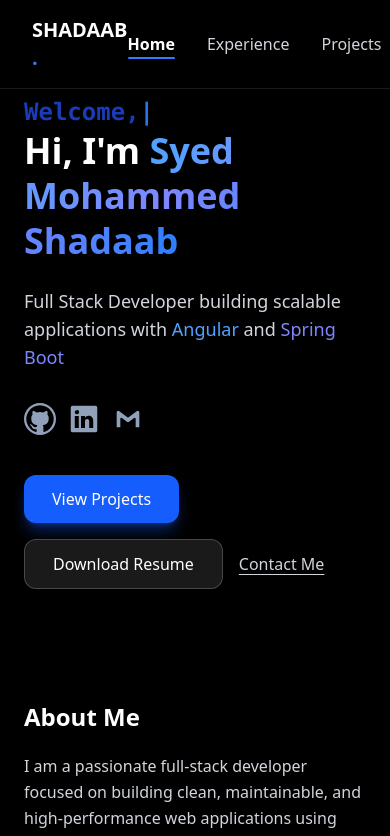
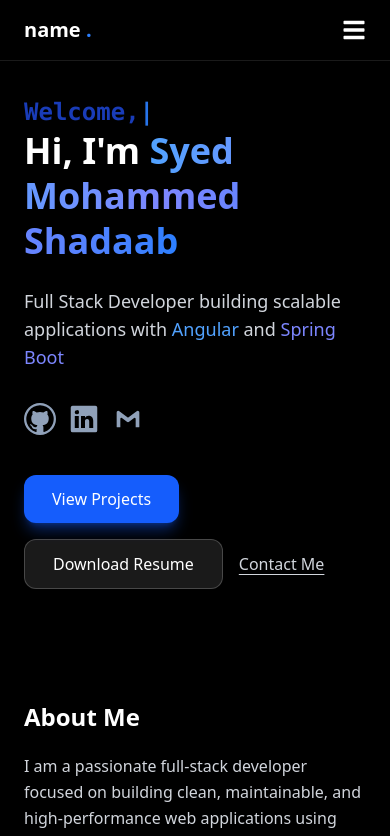
Before and after one commit to syedmohammedshadaab/portfolio, a React (Vite) app: page / in a window 390 px wide. Shown: the top 836 px of the page. Built offline with nearby package versions, Linux system fonts and the light colour scheme.

Commit message:
Added Mobile Friendly UI NavBar

```diff
--- a/src/components/Navbar.jsx
+++ b/src/components/Navbar.jsx
@@ -1,5 +1,7 @@
 import { NavLink } from "react-router-dom";
-import { motion } from "framer-motion";
+import { motion, AnimatePresence } from "framer-motion";
+import { useState, useEffect, useRef } from "react";
+import { FaBars, FaTimes } from "react-icons/fa";
 
 const navItem = {
   hidden: { opacity: 0, y: -10 },
@@ -7,15 +9,62 @@ const navItem = {
 };
 
 const Navbar = () => {
+  const [isOpen, setIsOpen] = useState(false);
+  const menuRef = useRef();
+
+  const navLinks = [
+    { name: "Home", path: "/" },
+    { name: "Experience", path: "/about" },
+    { name: "Projects", path: "/projects" },
+    { name: "Contact", path: "/contact" },
+  ];
+
+  /* ===========================
+     1️⃣ Prevent background scroll
+  ============================ */
+  useEffect(() => {
+    if (isOpen) {
+      document.body.style.overflow = "hidden";
+    } else {
+      document.body.style.overflow = "auto";
+    }
+  }, [isOpen]);
+
+  /* ===========================
+     2️⃣ Close when clicking outside
+  ============================ */
+  useEffect(() => {
+    const handleClickOutside = (event) => {
+      if (menuRef.current && !menuRef.current.contains(event.target)) {
+        setIsOpen(false);
+      }
+    };
+
+    if (isOpen) {
+      document.addEventListener("mousedown", handleClickOutside);
+    }
+
+    return () => {
+      document.removeEventListener("mousedown", handleClickOutside);
+    };
+  }, [isOpen]);
+
+  /* ===========================
+     3️⃣ Smooth scroll to top on route change
+  ============================ */
+  useEffect(() => {
+    window.scrollTo({ top: 0, behavior: "smooth" });
+  }, []);
+
   return (
     <motion.nav
       initial={{ y: -20, opacity: 0 }}
       animate={{ y: 0, opacity: 1 }}
-      transition={{ duration: 0.6, ease: "easeOut" }}
+      transition={{ duration: 0.6 }}
       className="fixed top-0 left-0 w-full z-50 backdrop-blur-md
                  bg-black/40 border-b border-white/10"
     >
-      <div className="max-w-7xl mx-auto flex justify-between items-center px-8 py-4">
+      <div className="max-w-7xl mx-auto flex justify-between items-center px-6 md:px-8 py-4">
 
         {/* Logo */}
         <motion.h1
@@ -23,27 +72,22 @@ const Navbar = () => {
           className="text-xl font-bold text-white"
         >
           <NavLink to="/" className="group">
-            SHADAAB{" "}
+            name{" "}
             <span className="text-blue-500 group-hover:text-blue-400 transition">
               .
             </span>
           </NavLink>
         </motion.h1>
 
-        {/* Links */}
-        <ul className="flex gap-8 font-medium">
-          {[
-            { name: "Home", path: "/" },
-            { name: "Experience", path: "/about" },
-            { name: "Projects", path: "/projects" },
-            { name: "Contact", path: "/contact" },
-          ].map((item) => (
+        {/* Desktop Links */}
+        <ul className="hidden md:flex gap-8 font-medium">
+          {navLinks.map((item) => (
             <motion.li
               key={item.name}
               variants={navItem}
               initial="hidden"
               animate="visible"
-              transition={{ duration: 0.4, ease: "easeOut" }}
+              transition={{ duration: 0.4 }}
             >
               <NavLink
                 to={item.path}
@@ -58,16 +102,10 @@ const Navbar = () => {
                     >
                       {item.name}
                     </span>
-
-                    {/* Animated underline */}
                     <motion.span
                       layout
                       className={`absolute left-0 -bottom-1 h-[2px] w-full rounded-full
-                        ${
-                          isActive
-                            ? "bg-blue-500"
-                            : "bg-transparent group-hover:bg-blue-400/60"
-                        }`}
+                        ${isActive ? "bg-blue-500" : "bg-transparent"}`}
                     />
                   </>
                 )}
@@ -75,7 +113,55 @@ const Navbar = () => {
             </motion.li>
           ))}
         </ul>
+
+        {/* Hamburger Icon */}
+        <div
+          className="md:hidden text-2xl text-white cursor-pointer z-50"
+          onClick={() => setIsOpen(!isOpen)}
+        >
+          {isOpen ? <FaTimes /> : <FaBars />}
+        </div>
       </div>
+
+      {/* Overlay */}
+      <AnimatePresence>
+        {isOpen && (
+          <>
+            {/* Dark Background */}
+            <motion.div
+              initial={{ opacity: 0 }}
+              animate={{ opacity: 0.6 }}
+              exit={{ opacity: 0 }}
+              transition={{ duration: 0.3 }}
+              className="fixed inset-0 bg-black"
+            />
+
+            {/* Slide Menu */}
+            <motion.div
+              ref={menuRef}
+              initial={{ x: "100%" }}
+              animate={{ x: 0 }}
+              exit={{ x: "100%" }}
+              transition={{ duration: 0.4, ease: "easeInOut" }}
+              className="fixed top-0 right-0 h-full w-3/4 max-w-sm
+                         bg-black/95 backdrop-blur-md
+                         flex flex-col items-center
+                         pt-24 gap-8 shadow-lg"
+            >
+              {navLinks.map((item) => (
+                <NavLink
+                  key={item.name}
+                  to={item.path}
+                  onClick={() => setIsOpen(false)}
+                  className="text-gray-300 text-lg hover:text-white transition"
+                >
+                  {item.name}
+                </NavLink>
+              ))}
+            </motion.div>
+          </>
+        )}
+      </AnimatePresence>
     </motion.nav>
   );
 };
```
